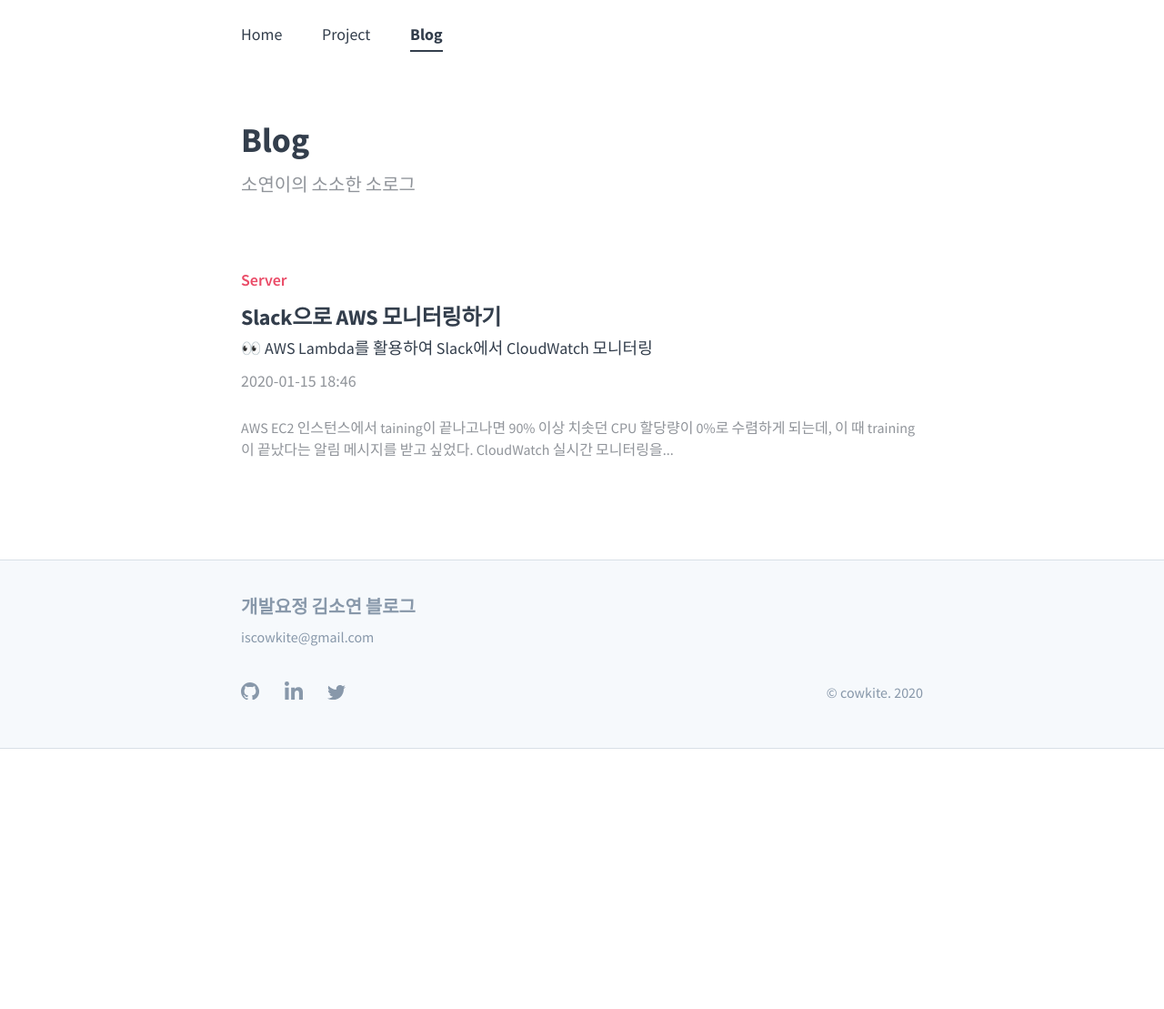
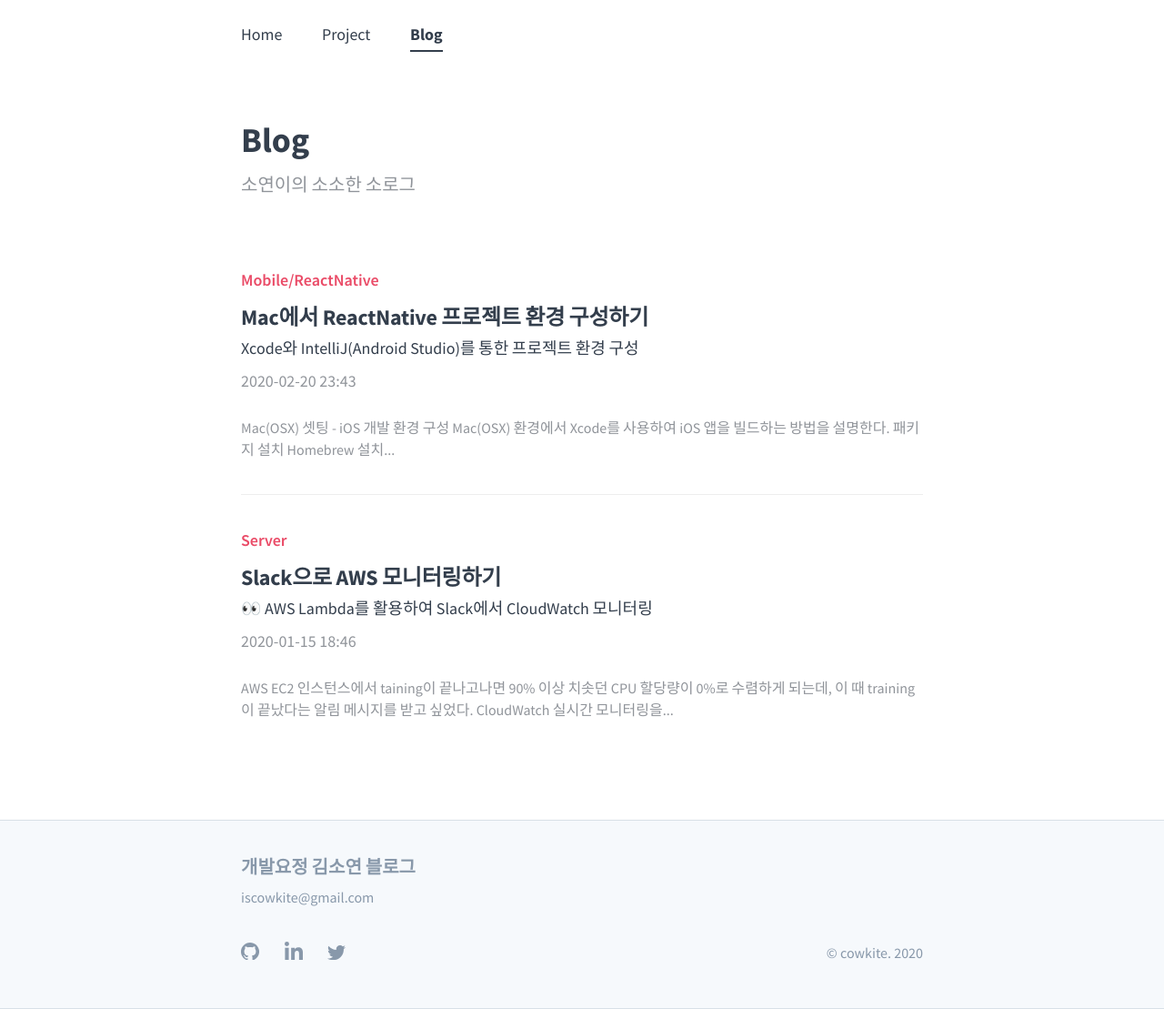
Before and after one commit to cowkite/cowkite.github.io, a Jekyll site: the page built from blog/index.md, in a window 1280 px wide. Shown: the whole page at 91% size. Built offline with Jekyll 4.4.1, drawn with Linux system fonts in a browser that asks for light colours; before the commit the page ends 900 px from its top, so only the background shows below that; part of the change alters nothing that is shown.

````diff
--- /dev/null
+++ b/blog/2001202343/index.md
@@ -0,0 +1,263 @@
+---
+layout: post
+title: Mac에서 ReactNative 프로젝트 환경 구성하기
+subtitle: Xcode와 IntelliJ(Android Studio)를 통한 프로젝트 환경 구성
+type: Mobile/ReactNative
+blog: true
+text: true
+post-header: true
+header-img: "img/about.png"
+date: 2020-02-20 23:43
+comments: true
+---
+
+
+
+## Mac(OSX) 셋팅 - iOS 개발 환경 구성
+
+Mac(OSX) 환경에서 Xcode를 사용하여 iOS 앱을 빌드하는 방법을 설명한다.
+
+
+
+### 패키지 설치
+
+1. Homebrew 설치
+
+   ```sh
+   # 설치 여부 확인
+   $ brew --version
+   - bash: brew: command not found
+
+   # 설치 명령어 실행
+   $ /usr/bin/ruby -e "$(curl -fsSL https://raw.githubusercontent.com/Homebrew/install/master/install)"
+
+   # 설치 완료 확인
+   $ brew --version
+   Homebrew 2.2.6
+   Homebrew/homebrew-core (git revision 68e2e; last commit 2020-02-20)
+   Homebrew/homebrew-cask (git revision e881d1; last commit 2020-02-20)
+   ```
+
+2. Node.js 설치
+
+   ```sh
+   # 설치 여부 확인
+   $ node --version
+   -bash: node: command not found
+
+   # 설치 명령어 실행
+   $ brew install node
+
+   # 설치 완료 확인
+   $ node --version
+   v13.8.0
+   $ npm --version
+   6.13.7
+   ```
+
+3. Watchman 설치
+
+   ```sh
+   # 설치 여부 확인
+   $ watchman --version
+   -bash: watchman: command not found
+
+   # 설치 명령어 실행
+   $ brew install watchman
+
+   # 설치 완료 확인
+   $ watchman --version
+   4.9.0
+   ```
+
+4. ReactNative CLI 설치
+
+   ```sh
+   # 설치 여부 확인
+   $ react-native --version
+   -bash: react-native: command not found
+
+   # 설치 명령어 실행
+   $ npm install -g react-native-cli
+
+   # 설치 완료 확인
+   $ react-native --version
+   react-native-cli: 2.0.1
+   react-native: 0.61.5
+   ```
+
+5. Cocoapods 설치
+
+   ```sh
+   # 설치 여부 확인
+   $ pod --version
+   -bash: pod: command not found
+
+   # 설치 명령어 실행
+   $ sudo gem install cocoapods
+
+   # 설치 완료 확인
+   $ pod --verison
+   1.8.4
+   ```
+
+6. Yarn 설치
+
+   ```sh
+   # 설치 여부 확인
+   $ yarn --version
+   -bash: yarn: command not found
+
+   # 설치 명령어 실행
+   $ brew install yarn
+
+   # 설치 여부 확인
+   $ yarn --version
+   1.22.0
+   ```
+
+
+
+### Xcode 설치
+
+앱스토어 접속 후 Xcode 설치 (11버전 이상의 최신버전 설치)
+
+오래걸리므로 설치 버튼 클릭 후 커피타임☕️을 갖는다.
+
+
+
+### 프로젝트 import
+
+1. Clone project
+
+   ```sh
+   $ git clone {PROJECT_PATH}
+   ```
+
+2. 패키지 설치
+
+   ```sh
+   # 프로젝트 path로 이동
+   $ cd {PROJECT_PATH}
+
+   # 패키지 설치
+   $ yarn install
+   ```
+
+3. pod 설치
+
+   ```sh
+   # ios 프로젝트 path로 이동
+   $ cd ios
+
+   # pod 설치
+   $ pod install
+   ```
+
+
+
+### 프로젝트 설정
+
+1. *{project_path}* > `ios` > `InMyBag.xcworkspace` 파일 실행하여 Xcode 실행
+2. 좌측 트리에서 최상단의 프로젝트 클릭하여 설정 화면 진입
+3. 설정
+   * Sigining > Audomatically manage sigining 체크 해제
+
+
+
+<br/>
+
+## Mac(OSX) 셋팅 - Android 개발 환경 구성
+
+Mac(OSX) 환경에서 AndroidStudio를 사용하여 Android 앱을 빌드하는 방법을 설명한다.
+
+
+
+### 패키지 설치
+
+1. node, watchman 설치 (Mac-iOS 환경 구성 단계에서 이미 설치한경우 skip)
+
+   ```sh
+   $ brew install node
+   $ brew install watchman
+   ```
+
+2. JDK 설치
+
+   ```sh
+   $ brew tap AdoptOpenJDK/openjdk
+   $ brew cask install adoptopenjdk8
+   ```
+
+
+
+### AndroidStudio 설치
+
+[Android 스튜디오 다운로드 사이트](https://developer.android.com/studio?hl=ko)에 접속하여 설치
+
+
+
+### Android file transper 설치
+
+[Android File Transfer 다운로드 사이트](https://www.android.com/filetransfer/)에 접속하여 설치
+
+
+
+### ADB 설정 및 디바이스 연결
+
+`.bah_profile`을 열어서 ADB 환경변수 작성
+
+```sh
+# 환경변수 설정 여부 확인
+$ adb --version
+-bash: adb: command not found
+
+# 설정파일 open
+$ open -e.bash_profile
+```
+
+```sh
+# Android ADB
+export ANDROID_HOME= #Android sdk path 입력 (ex: "/Users/oyis/Library/Android/sdk")
+PATH="${PATH}:$ANDROID_HOME/tools:$ANDROID_HOME/platform-tools"
+export PATH
+```
+
+```shell
+# 환경변수 설정 완료 여부 확인
+$ adb --version
+Android Debug Bridge version 1.0.41
+Version 29.0.5-5949299
+Installed as /Users/oyis/Library/Android/sdk/platform-tools/adb
+```
+
+
+
+### 앱 빌드
+
+1. 기기 연결
+   * 실물 기기: 디바이스의 *개발자모드* 및 *USB디버깅* 활성화 된 상태에서 케이블 연결
+   * 애뮬레이터(AVD): Android Studio에서 AVD image 생성
+
+2. 앱 빌드
+
+   * react-native cli로 빌드하는 방법 (react 코드를 수정중일 때 사용)
+
+     ```sh
+     # 프로젝트 path로 이동
+     $ cd {PROJECT_PATH}
+
+     # 앱 빌드
+     $ react-native run-android
+     ```
+
+   * AndroidStudio에서 앱 빌드 후 react-native에 연결하는 방법 (native 코드를 수정중일 때 사용)
+
+     ```sh
+     # Android 프로젝트 path로 이동
+     $ cd android
+
+     # react-native 실행 및 연결
+     $ react-native start
+     $ adb reverse tcp:8081 tcp:8081
+     ```
--- a/blog/index.md
+++ b/blog/index.md
@@ -8,7 +8,7 @@ header-img: img/about.jpg
 ---
 
 <ul class="catalogue">
-{% assign sorted = site.pages | sort: 'order' | reverse %}
+{% assign sorted = site.pages | sort: 'date' | reverse %}
 {% for page in sorted %}
 {% if page.blog == true %}
 {% include post-list.html %}
````
Also changed, not shown: blog/2001202343/img/about.png (added), 4 other files.
